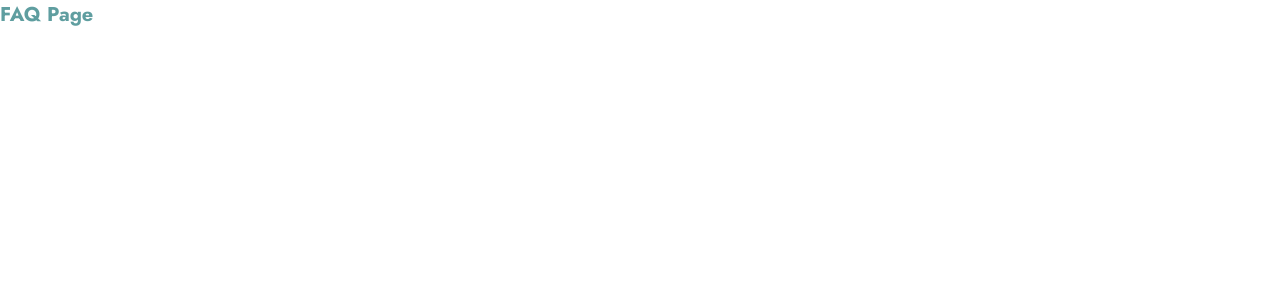
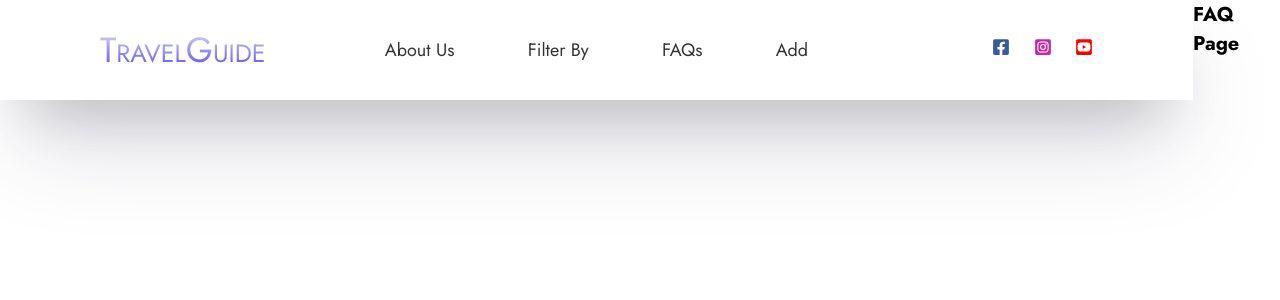
Before and after one commit to pt3002/PPL-Project, a React (Create React App) app in the folder Frontend/: page /faq in a window 1280 px wide. Shown: the top 300 px of the page. Built offline with nearby package versions, Linux system fonts and the light colour scheme.

Commit message:
trial again

```diff
--- a/Frontend/src/Pages/FAQ/FAQ.css
+++ b/Frontend/src/Pages/FAQ/FAQ.css
@@ -1,3 +1,290 @@
-.a{
-    color:cadetblue;
+@import url("https://fonts.googleapis.com/css2?family=Jost:ital,wght@0,100;0,200;0,300;0,400;0,500;0,600;0,700;1,100&display=swap");
+
+* {
+  margin: 0;
+  padding: 0;
+  box-sizing: border-box;
+  font-family: "Jost", sans-serif;
 }
+
+html {
+  font-size: 62.5%;
+}
+
+a {
+  text-decoration: none;
+}
+
+li {
+  list-style: none;
+}
+
+/*
+
+
+/* navbar style start  */
+
+.main-nav {
+  width: 100%;
+  height: 10rem;
+  display: grid;
+  grid-template-columns: 10rem 1fr 2fr 1fr 10rem;
+  box-shadow: rgba(50, 50, 93, 0.25) 0px 50px 100px -20px,
+    rgba(0, 0, 0, 0.3) 0px 30px 60px -30px;
+}
+
+.logo {
+  display: grid;
+  /* background-color: #3b5998; */
+  grid-column: 2/3;
+  justify-content: start;
+  align-items: center;
+}
+
+.menu-link {
+  grid-column: 3/4;
+}
+
+.menu-link ul {
+  height: 10rem;
+  display: flex;
+  justify-content: space-around;
+  align-items: center;
+}
+
+.social-media {
+  grid-column: 4/5;
+}
+
+.social-media ul {
+  height: 10rem;
+  display: grid;
+  grid-template-columns: 3fr repeat(3, 1fr);
+  align-items: center;
+  justify-content: flex-end;
+}
+
+.social-media ul li {
+  text-align: right;
+}
+
+.social-media ul li:first-child {
+  grid-column: 2/3;
+}
+
+/* ----------- Grid part ends ----------------- */
+
+.logo h2 {
+  font-size: 2.5rem;
+  font-weight: 400;
+  text-transform: uppercase;
+  background: -webkit-linear-gradient(#eee, rgb(69, 57, 248));
+  -webkit-background-clip: text;
+  -webkit-text-fill-color: transparent;
+}
+
+.logo h2 span {
+  font-size: 3.5rem;
+}
+
+.menu-link ul li {
+  font-size: 1.8rem;
+}
+
+.menu-link ul li a {
+  text-transform: capitalize;
+  color: rgba(0, 0, 3, 0.8);
+  transition: 0.5s;
+}
+.menu-link ul li:hover > a {
+  transform-origin: left;
+  color: rgba(0, 0, 3, 1);
+  text-decoration: underline;
+  transition: 0.5s;
+}
+
+.social-media ul li {
+  font-size: 1.8rem;
+}
+
+.social-media .hamburger-menu {
+  display: none;
+}
+
+.facebook {
+  color: #3b5998;
+}
+
+.instagram {
+  color: #c32aa3;
+}
+
+.youtube {
+  color: #ff0000;
+}
+
+/* hero section   */
+
+.hero-section {
+  height: 80vh;
+  display: flex;
+  justify-content: center;
+  align-items: center;
+  flex-direction: column;
+}
+
+.hero-section p {
+  font-size: 3rem;
+  text-transform: capitalize;
+}
+
+.hero-section h1 {
+  font-size: 5rem;
+  text-transform: uppercase;
+  text-align: center;
+}
+
+/* responsive css style  */
+@media (max-width: 1080px) {
+  .main-nav {
+    height: 8rem;
+    grid-template-columns: 2rem 3fr 3fr 1fr 2rem;
+  }
+
+  .logo,
+  .menu-link ul,
+  .social-media ul {
+    height: 8rem;
+  }
+}
+
+/* responsive css style  */
+@media (max-width: 998px) {
+  .main-nav {
+    height: 7rem;
+    grid-template-columns: 2rem 2fr 3fr 2rem 2rem;
+  }
+
+  .menu-link {
+    display: none;
+  }
+
+  .logo,
+  .social-media ul {
+    height: 7rem;
+  }
+
+  .mobile-menu-link {
+    grid-column: 2/4;
+    position: relative;
+    z-index: 99;
+  }
+
+  .mobile-menu-link {
+    background-color: white;
+    height: 20rem;
+    display: grid;
+    grid-column: 2/5;
+    align-items: center;
+    padding-left: 3rem;
+    transition: all 2s linear;
+    transform-origin: top;
+    box-shadow: rgba(50, 50, 93, 0.25) 0px 50px 100px -20px,
+      rgba(0, 0, 0, 0.3) 0px 30px 60px -30px;
+  }
+
+  .mobile-menu-link ul {
+    height: 20rem;
+    display: flex;
+    justify-content: space-around;
+    flex-direction: column;
+    align-items: start;
+  }
+
+  .mobile-menu-link ul li:first-child {
+    transition-delay: 0.2s;
+  }
+
+  .social-media {
+    grid-row: 1/2;
+    grid-column: 3/5;
+    justify-items: end;
+    align-items: center;
+    transition: all 2s linear;
+  }
+
+  .social-media .social-media-desktop {
+    height: 0;
+    display: none;
+  }
+
+  .social-media {
+    height: 7rem;
+    display: flex;
+    justify-self: end;
+    align-items: center;
+  }
+
+  .social-media .hamburger-menu {
+    display: block;
+    font-size: 2.5rem;
+  }
+}
+
+@media (max-width: 798px) {
+  .main-nav {
+    height: 6rem;
+    grid-template-columns: 1rem 2fr 1fr 1fr 1rem;
+  }
+
+  .logo,
+  .social-media ul {
+    height: 6rem;
+  }
+
+  .social-media {
+    height: 6rem;
+    display: flex;
+    justify-self: end;
+    align-items: center;
+  }
+
+  .social-media .hamburger-menu {
+    display: block;
+    font-size: 2.5rem;
+  }
+}
+
+@media (max-width: 520px) {
+  .main-nav {
+    height: 6rem;
+    grid-template-columns: 1rem 4fr 1fr 1fr 1rem;
+  }
+
+  .logo,
+  .social-media ul {
+    height: 6rem;
+  }
+
+  .logo h2 {
+    font-size: 2rem;
+  }
+
+  .social-media {
+    height: 6rem;
+    display: flex;
+    justify-self: end;
+    align-items: center;
+  }
+
+  .social-media .hamburger-menu {
+    display: block;
+    font-size: 2.5rem;
+  }
+
+  /* hero section  */
+
+  .hero-section h1 {
+    font-size: 3.8rem;
+  }
+}
--- a/Frontend/src/Pages/FAQ/FAQ.js
+++ b/Frontend/src/Pages/FAQ/FAQ.js
@@ -1,10 +1,87 @@
-import React from 'react';
+import React, { useState } from "react";
+import "./FAQ.css";
+import {
+    FaFacebookSquare,
+    FaInstagramSquare,
+    FaYoutubeSquare,
+} from "react-icons/fa";
+import { GiHamburgerMenu } from "react-icons/gi";
 
-import './FAQ.css';
+import { NavLink } from "react-router-dom";
 
 const FAQ = () => {
-    return(
-        <h1 className="a">FAQ Page</h1>
+    const [showMediaIcons, setShowMediaIcons] = useState(false);
+    return (
+        <>
+            <nav className="main-nav">
+                {/* 1st logo part  */}
+                <div className="logo">
+                    <h2>
+                        <span>T</span>ravel
+                        <span>G</span>uide
+                    </h2>
+                </div>
+
+                {/* 2nd menu part  */}
+                <div
+                    className={
+                        showMediaIcons ? "menu-link mobile-menu-link" : "menu-link"
+                    }>
+                    <ul>
+                        <li>
+                            <NavLink to="/aboutus">About Us</NavLink>
+                        </li>
+                        <li>
+                            <NavLink to="#">Filter by</NavLink>
+                        </li>
+                        <li>
+                            <NavLink to="/faq">FAQs</NavLink>
+                        </li>
+                        <li>
+                            <NavLink to="#">Add</NavLink>
+                        </li>
+                    </ul>
+                </div>
+
+                {/* 3rd social media links */}
+                <div className="social-media">
+                    <ul className="social-media-desktop">
+                        <li>
+                            <a
+                                href="#"
+                                target="##">
+                                <FaFacebookSquare className="facebook" />
+                            </a>
+                        </li>
+                        <li>
+                            <a
+                                href="https://www.instagram.com/thapatechnical/"
+                                target="#">
+                                <FaInstagramSquare className="instagram" />
+                            </a>
+                        </li>
+                        <li>
+                            <a
+                                href="https://www.youtube.com/channel/UCwfaAHy4zQUb2APNOGXUCCA"
+                                target="#">
+                                <FaYoutubeSquare className="youtube" />
+                            </a>
+                        </li>
+                    </ul>
+
+                    {/* hamburget menu start  */}
+                    <div className="hamburger-menu">
+                        <a href="#" onClick={() => setShowMediaIcons(!showMediaIcons)}>
+                            <GiHamburgerMenu />
+                        </a>
+                    </div>
+                </div>
+            </nav>
+
+            {/* hero section  */}
+            <h1>FAQ Page</h1>
+        </>
+
     )
 }
 
```
